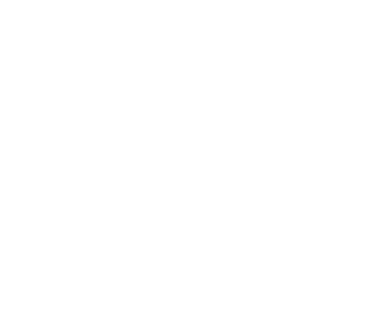
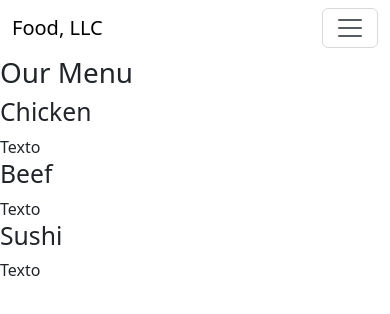
Before and after one commit to JorgeQuilla/coursera-test, a website: page module3-solution/index.html in a window 390 px wide. Drawn offline with nearby package versions, Linux system fonts and the light colour scheme.

Commit message:
feat: bootstrap content added

```diff
--- a/module3-solution/css/styles.css
+++ b/module3-solution/css/styles.css
@@ -0,0 +1,6 @@
+/* body{
+    background-color: rgb(1, 1, 62);
+} */
+.nav-item{
+    text-align: center;
+}
--- a/module3-solution/index.html
+++ b/module3-solution/index.html
@@ -1,11 +1,76 @@
 <!DOCTYPE html>
 <html lang="en">
+
 <head>
     <meta charset="UTF-8">
     <meta name="viewport" content="width=device-width, initial-scale=1.0">
+    <link rel="stylesheet" href="./node_modules/bootstrap/dist/css/bootstrap.min.css">
+    <!-- <link rel="stylesheet" href="./node_modules/bootstrap/dist/css/bootstrap.css"> -->
+    <link rel="stylesheet" href="./css/styles.css">
     <title>Coursera-Test</title>
 </head>
+
 <body>
+    <nav class="navbar">
+        <div class="container-fluid">
+            <a class="navbar-brand" href="#">Food, LLC</a>
 
+            <div class="d-sm-none">
+                <button class="navbar-toggler" type="button" data-bs-toggle="collapse"
+                    data-bs-target="#navbarCollapsedContent" aria-controls="navbarCollapsedContent"
+                    aria-expanded="false" aria-label="Toggle navigation">
+
+                    <span class="navbar-toggler-icon"></span>
+
+                </button>
+            </div>
+        </div>
+        <div class="collapse navbar-collapse" id="navbarCollapsedContent">
+            <ul class="navbar-nav">
+                <li class="nav-item">Chicken</li>
+                <li class="nav-item">Beef</li>
+                <li class="nav-item">Sushi</li>
+            </ul>
+        </div>
+    </nav>
+    <div>
+        <h1>Our Menu</h1>
+        <div>
+            <div>
+                <h2>Chicken</h2>
+                <div>
+                    Texto
+                </div>
+            </div>
+            <div>
+                <h2>Beef</h2>
+                <div>
+                    Texto
+                </div>
+            </div>
+            <div>
+                <h2>Sushi</h2>
+                <div>
+                    Texto
+                </div>
+            </div>
+        </div>
+    </div>
+    <!-- <div class="collapse" id="navbarToggleExternalContent" data-bs-theme="dark">
+        <div class="bg-dark p-4">
+          <h5 class="text-body-emphasis h4">Collapsed content</h5>
+          <span class="text-body-secondary">Toggleable via the navbar brand.</span>
+        </div>
+      </div>
+      <nav class="navbar navbar-dark bg-dark">
+        <div class="container-fluid">
+          <button class="navbar-toggler" type="button" data-bs-toggle="collapse" data-bs-target="#navbarToggleExternalContent" aria-controls="navbarToggleExternalContent" aria-expanded="false" aria-label="Toggle navigation">
+            <span class="navbar-toggler-icon"></span>
+          </button>
+        </div>
+      </nav> -->
+
+    <script src="./node_modules/bootstrap/dist/js/bootstrap.bundle.min.js"></script>
 </body>
+
 </html>
--- /dev/null
+++ b/module3-solution/package.json
@@ -0,0 +1,5 @@
+{
+  "dependencies": {
+    "bootstrap": "^5.3.3"
+  }
+}
```
Also changed, not shown: 2 other files.
